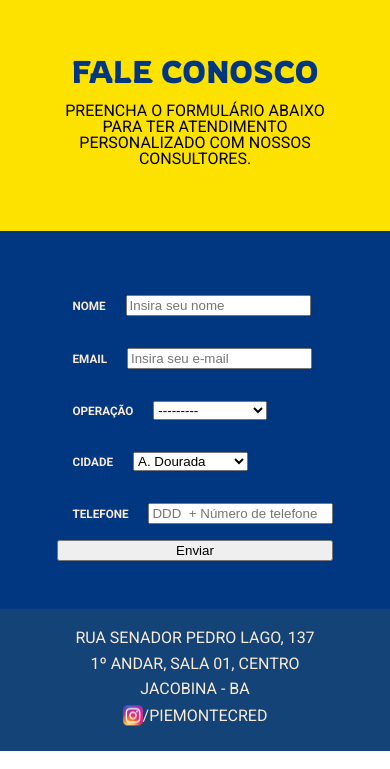
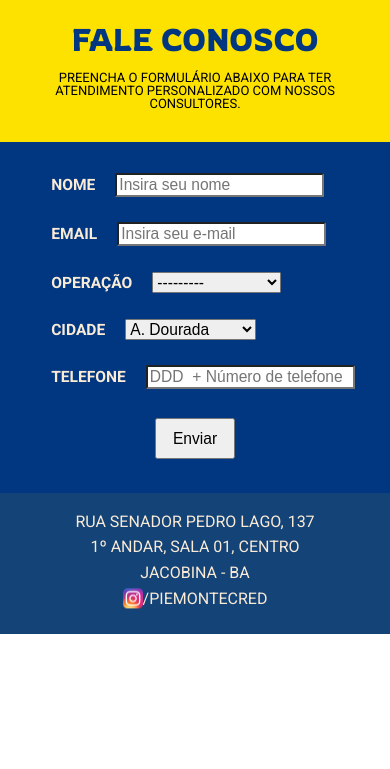
Before and after one commit to pablobagano/piemonte_v02, a Django app: page /contato in a window 390 px wide. Shown: the part 75-844 px from the top of the page. Run offline with Django 4.2, Linux system fonts and the light colour scheme; some libraries are stand-ins or nearby versions.

Commit message:
Contato Mobile Form

```diff
--- a/setup/static/styles/queries3.css
+++ b/setup/static/styles/queries3.css
@@ -242,4 +242,38 @@
     width: 100%;
     padding: 0rem;
 }
+.contato-texto{
+    padding: 1em;
 }
+.contato-texto p{
+   font-size: small;
+ }
+ .formulario-contato{
+    display: flex;
+    flex-direction: column;
+    align-items: left;
+    padding: 0.1em;
+}
+.fields{
+    font-family: 'Roboto', sans-serif;
+    text-transform: uppercase;
+    margin: 0.8em 0;
+    border-radius: 1rem;
+}
+.fields label{
+    color: antiquewhite;
+    font-size: 4vw;
+    font-weight: bold;
+    text-align: left;
+    }
+.form-input {
+    font-size: 4vw;
+    border-radius: 0.4vw;
+    }
+.button-form{
+    font-size: 4vw;
+    padding: 0.6rem 1rem;
+    align-self: center;
+    margin: 1rem;
+}
+}
--- a/setup/static/styles/styles.css
+++ b/setup/static/styles/styles.css
@@ -299,6 +299,7 @@
 }
 .contato-texto p{
     text-transform: uppercase;
+    font-size: large;
     text-align: center;
     font-family: 'Roboto', sans-serif;
     margin: 1rem;
@@ -324,8 +325,18 @@
 }
 .fields label{
     color: antiquewhite;
-    font-size: 3vw;
+    font-size: 2vw;
     font-weight: bold;
     margin: 0 1rem;
     text-align: left;
     }
+.form-input {
+    font-size: 2vw;
+    border-radius: 0.4vw;
+}
+.button-form{
+    font-size: 1vw;
+    padding: 0.6rem 3rem;
+    align-self: center;
+    margin: 1rem;
+}
```
